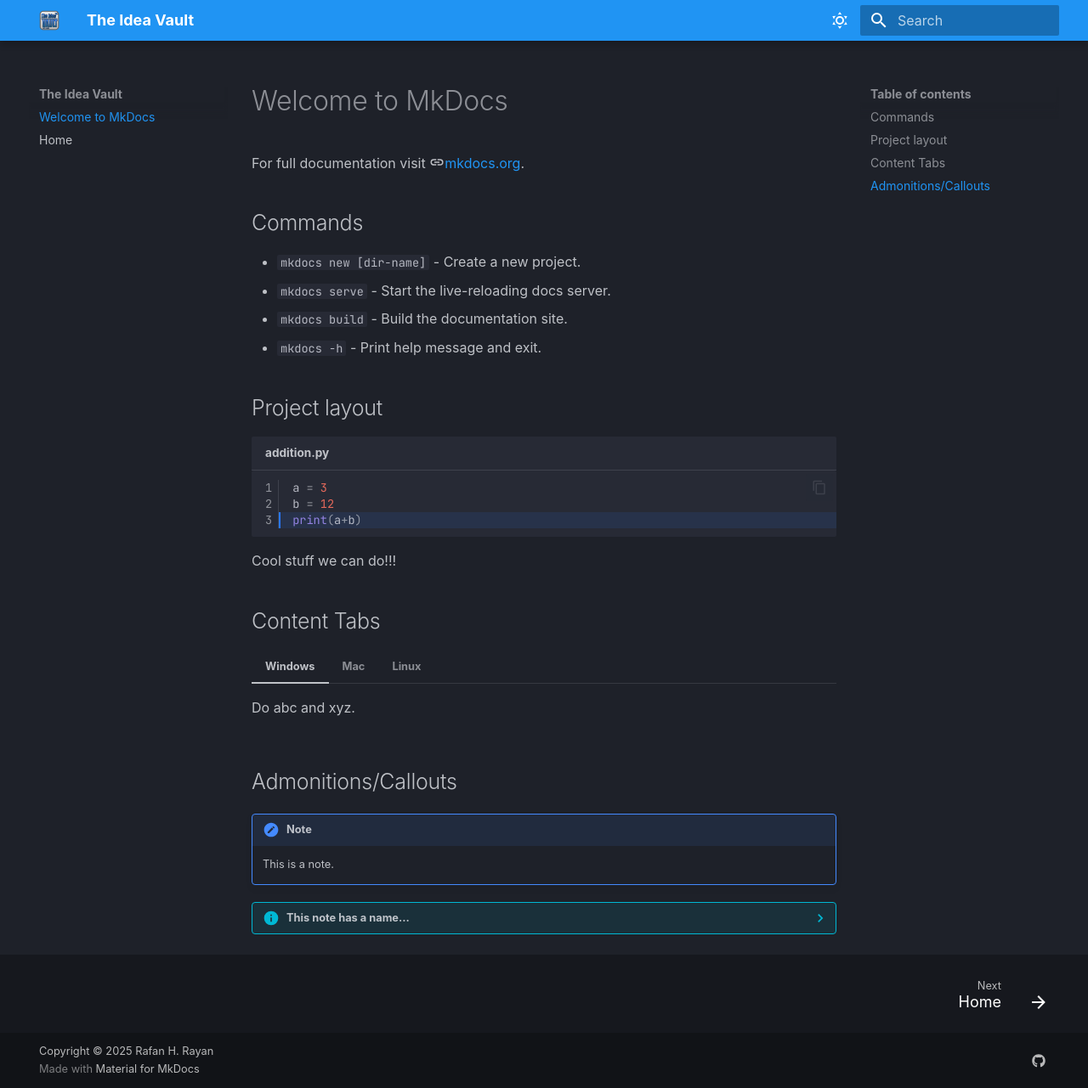
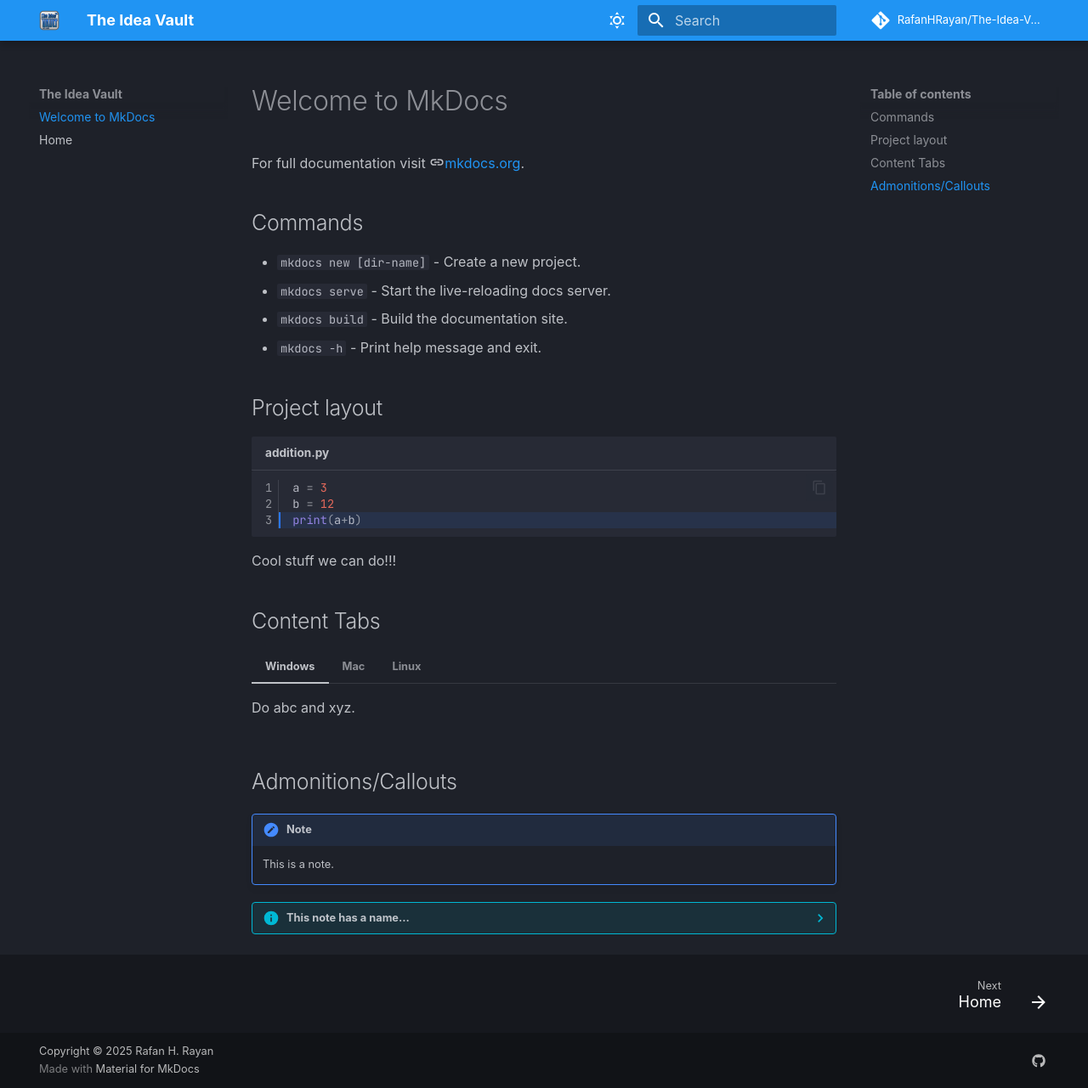
Before and after one commit to RafanHRayan/The-Idea-Vault, an MkDocs documentation site: the page built from docs/index.md, in a window 1280 px wide and 1281 px high. Shown: the whole window at 85% size. Built offline with MkDocs 1.6.1 and Material for MkDocs 9.7.7, drawn with Linux system fonts in a browser that asks for light colours; some web fonts are replaced; comment, search, counter and statistics services are not loaded.

Commit message:
Update mkdocs.yml

```diff
--- a/mkdocs.yml
+++ b/mkdocs.yml
@@ -1,5 +1,6 @@
 site_name: The Idea Vault
-site_url: https://sitename.example
+repo_name: RafanHRayan/The-Idea-Vault
+repo_url: https://github.com/RafanHRayan/The-Idea-Vault
 theme:
   name: material
   font:
```
